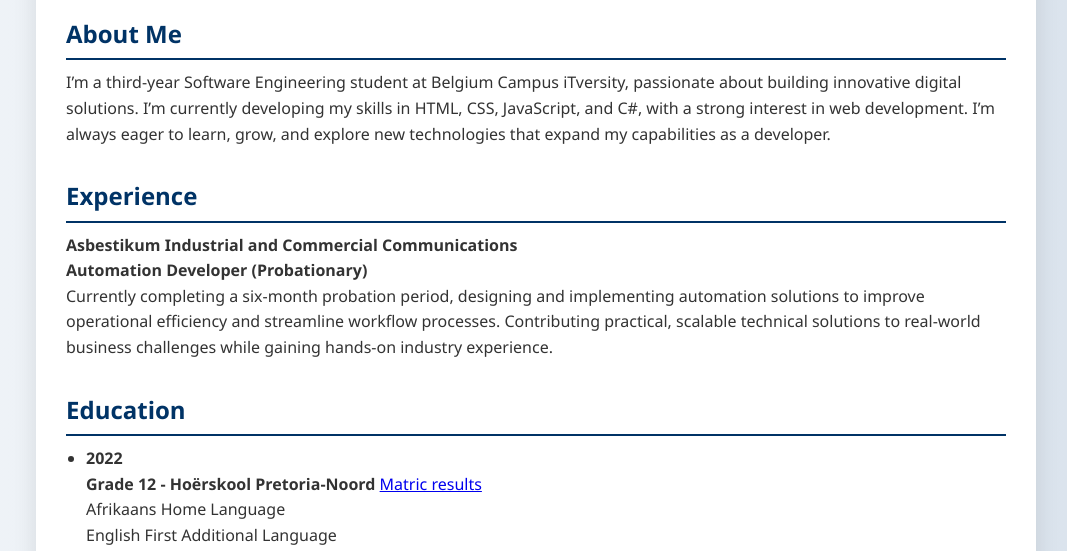
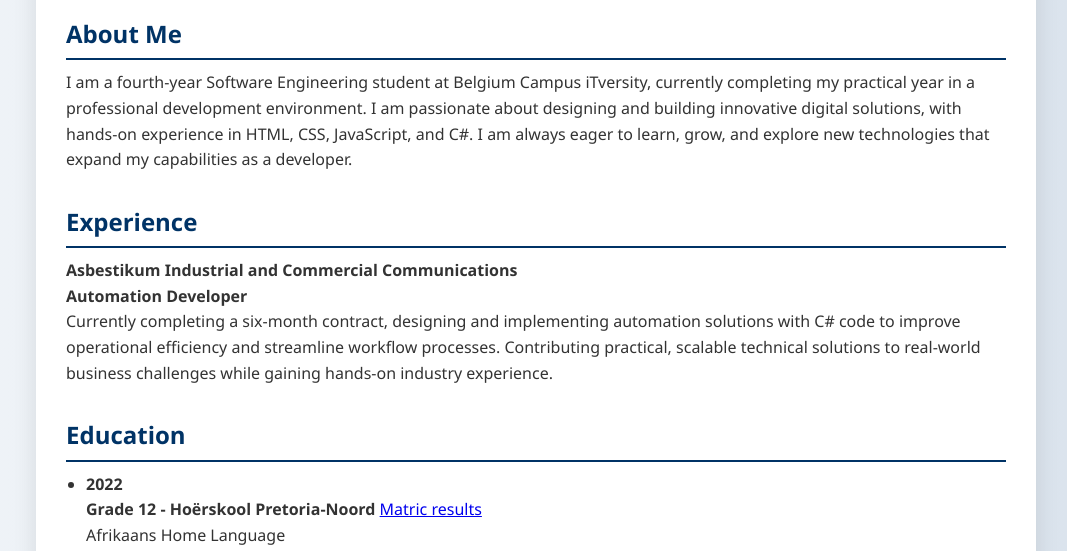
Before and after one commit to AdolphVanColler/Adolph_van_Coller_CV, a plain HTML site: page index.html in a window 1280 px wide. Shown: the part 245-796 px from the top of the page, without its empty margins (104-1171 px from the left). Drawn offline with Linux system fonts and the light colour scheme.

Commit message:
Last one

```diff
--- a/index.html
+++ b/index.html
@@ -105,14 +105,14 @@
 
     <div class="section">
       <h2>About Me</h2>
-      <p>I’m a third-year Software Engineering student at Belgium Campus iTversity, passionate about building innovative digital solutions. I’m currently developing my skills in HTML, CSS, JavaScript, and C#, with a strong interest in web development.  I’m always eager to learn, grow, and explore new technologies that expand my capabilities as a developer.</p>
+      <p>I am a fourth-year Software Engineering student at Belgium Campus iTversity, currently completing my practical year in a professional development environment. I am passionate about designing and building innovative digital solutions, with hands-on experience in HTML, CSS, JavaScript, and C#. I am always eager to learn, grow, and explore new technologies that expand my capabilities as a developer.</p>
     </div>
 
     <div class="section">
       <h2>Experience</h2>
       <p><strong>Asbestikum Industrial and Commercial Communications</strong><br>
-         <strong>Automation Developer (Probationary)</strong><br>
-         Currently completing a six-month probation period, designing and implementing automation solutions to improve operational efficiency and streamline workflow processes. Contributing practical, scalable technical solutions to real-world business challenges while gaining hands-on industry experience.</p>
+         <strong>Automation Developer</strong><br>
+         Currently completing a six-month contract, designing and implementing automation solutions with C# code to improve operational efficiency and streamline workflow processes. Contributing practical, scalable technical solutions to real-world business challenges while gaining hands-on industry experience.</p>
     </div>
 
     <div class="section">
```
